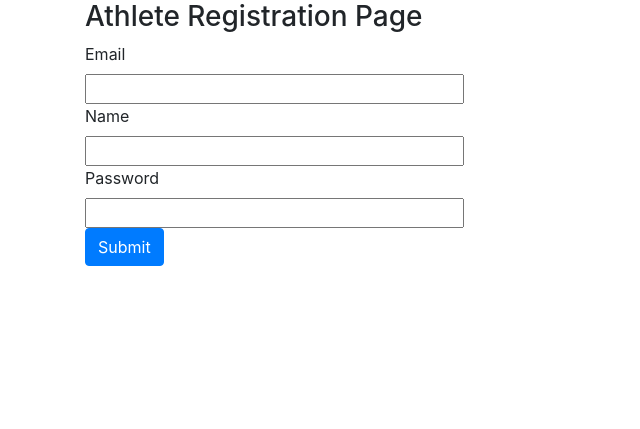
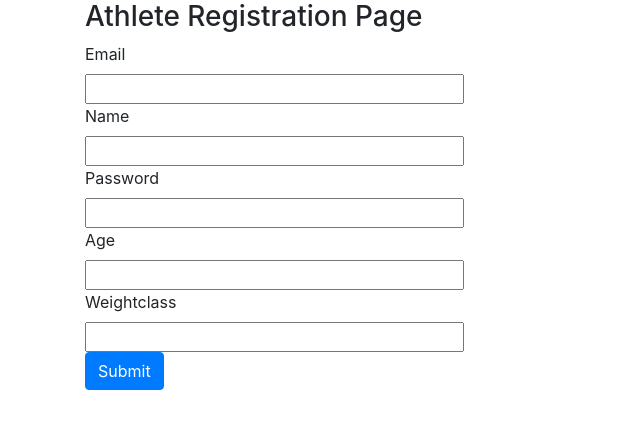
Before and after one commit to Thomas-Elder/py.cc-ass3, a Flask app: template web/lift/templates/authentication/register_athlete.html in a window 1280 px wide. Shown: the part 56-485 px from the top of the page, without its empty margins (0-640 px from the left). Run offline with Flask 2, Linux system fonts and the light colour scheme; the template is opened without the code that fills it, so the values that code supplies are empty, except form fields; form fields are guessed from the names that the template uses; some libraries are stand-ins or nearby versions.

Commit message:
Add additional fields for athlete form

```diff
--- a/web/lift/templates/authentication/register_athlete.html
+++ b/web/lift/templates/authentication/register_athlete.html
@@ -28,6 +28,20 @@
             {% endfor %}
         </div>
         <div>
+            {{ form.age.label }}<br>
+            {{ form.age(size=32) }}<br>
+            {% for error in form.age.errors %}
+            <span style="color: red;">[{{ error }}]</span>
+            {% endfor %}
+        </div>
+        <div>
+            {{ form.weightclass.label }}<br>
+            {{ form.weightclass(size=32) }}<br>
+            {% for error in form.weightclass.errors %}
+            <span style="color: red;">[{{ error }}]</span>
+            {% endfor %}
+        </div>
+        <div>
             {{ form.submit(class_="btn btn-primary") }}
         </div>
     </form>
```
